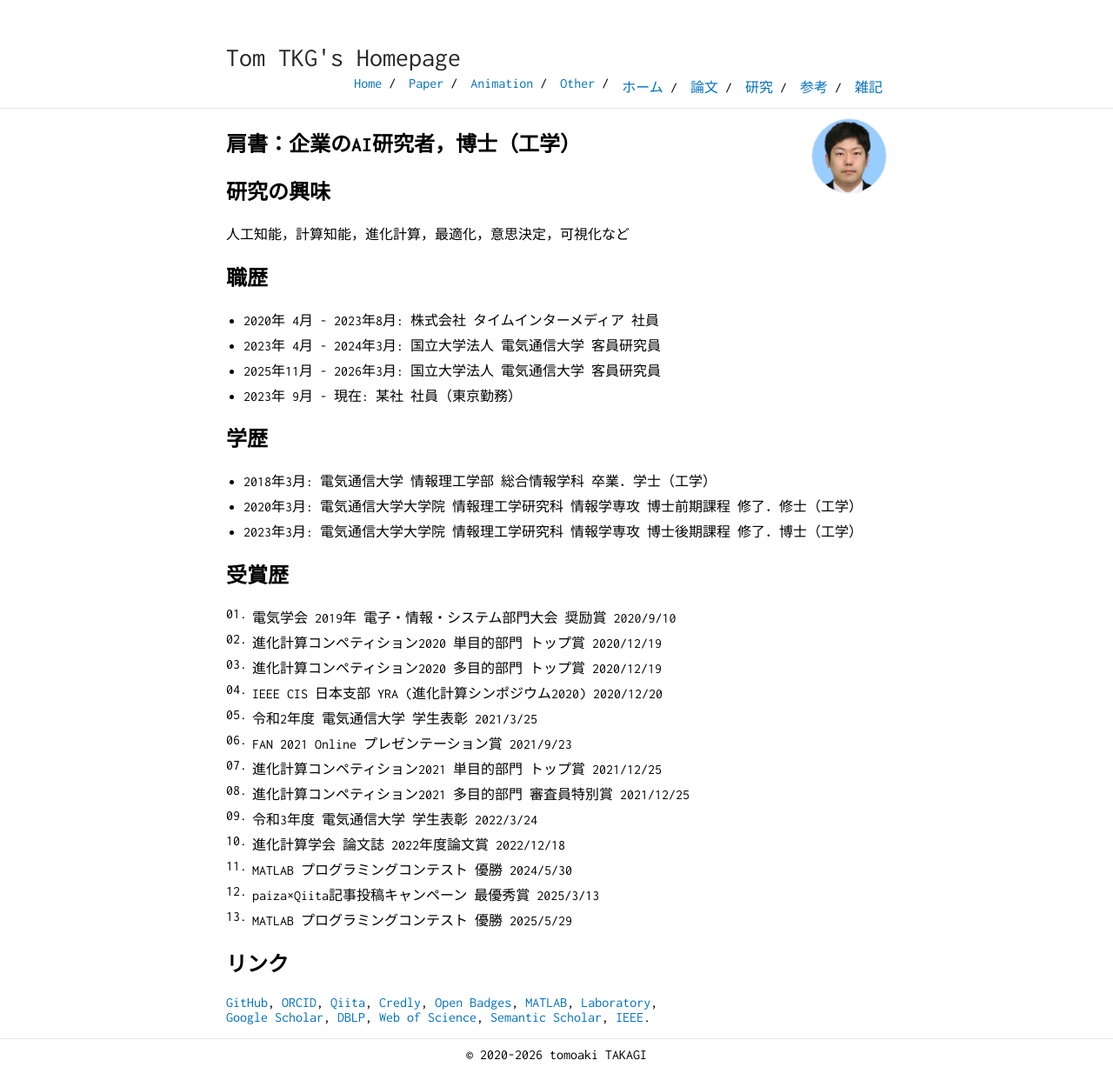
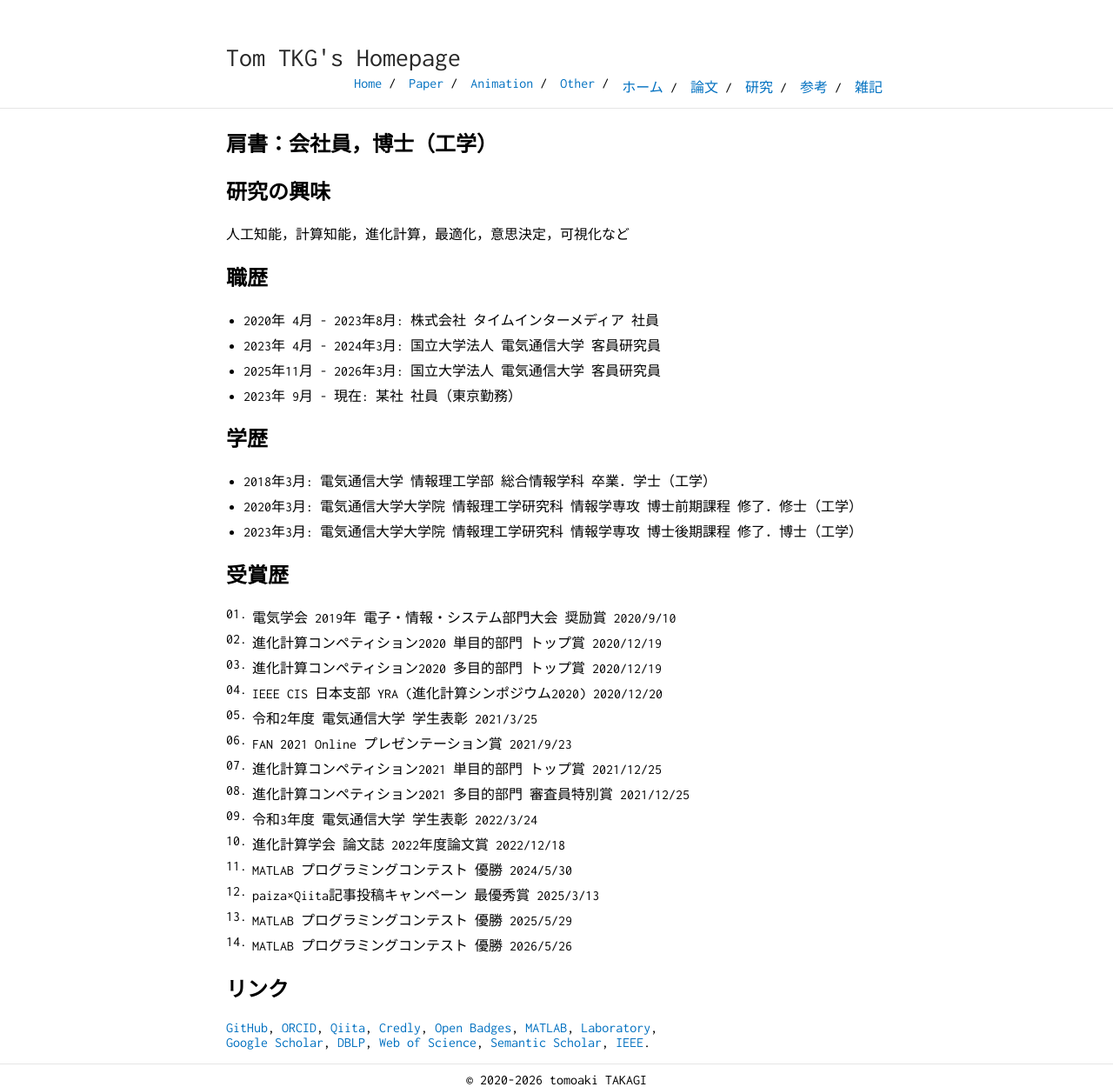
Before and after one commit to tomtkg/tomtkg.github.io, a Jekyll site: the page built from indexJP.md, in a window 1280 px wide. Shown: the whole page at 87% size. Built offline with Jekyll 4.4.1, drawn with Linux system fonts in a browser that asks for light colours; before the commit the page ends 1221 px from its top, so only the background shows below that.

Commit message:
Update indexJP.md

```diff
--- a/indexJP.md
+++ b/indexJP.md
@@ -3,9 +3,7 @@ layout: default
 title: Tom TKG's Homepage
 ---
 
-<img class="profile-picture" src="myface.jpg">
-
-## 肩書：企業のAI研究者，博士（工学）
+## 肩書：会社員，博士（工学）
 
 ## 研究の興味
 人工知能，計算知能，進化計算，最適化，意思決定，可視化など
@@ -35,6 +33,7 @@ title: Tom TKG's Homepage
 1. MATLAB プログラミングコンテスト 優勝 2024/5/30
 1. paiza×Qiita記事投稿キャンペーン 最優秀賞 2025/3/13
 1. MATLAB プログラミングコンテスト 優勝 2025/5/29
+1. MATLAB プログラミングコンテスト 優勝 2026/5/26
 
 ## リンク
 [GitHub](https://github.com/tomtkg), [ORCID](https://orcid.org/0000-0003-3748-9797), [Qiita](https://qiita.com/tomtkg), [Credly](https://www.credly.com/users/tomtkg), [Open Badges](https://www.openbadge-global.com/ns/portal/openbadge/public/assertions/user/cjNlWEJsUXlhY1laanlhWUgzclhGQT09), [MATLAB](https://jp.mathworks.com/matlabcentral/cody/players/14679670), [Laboratory](https://nic.lab.uec.ac.jp/index.php/tomoakitakagi),
```
